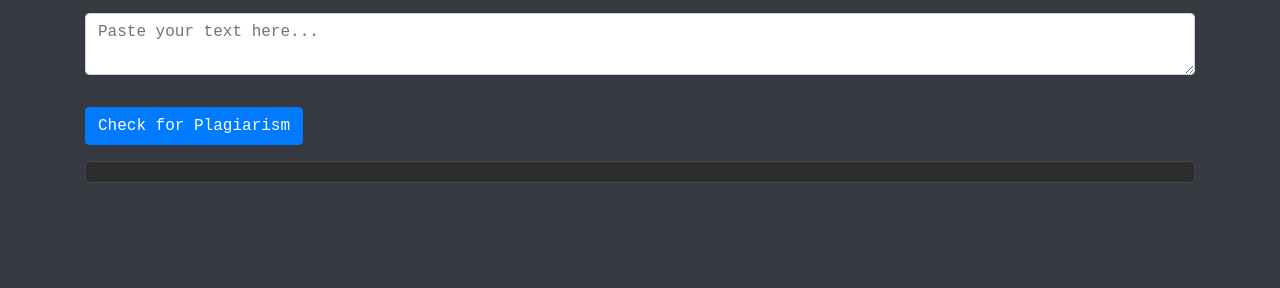
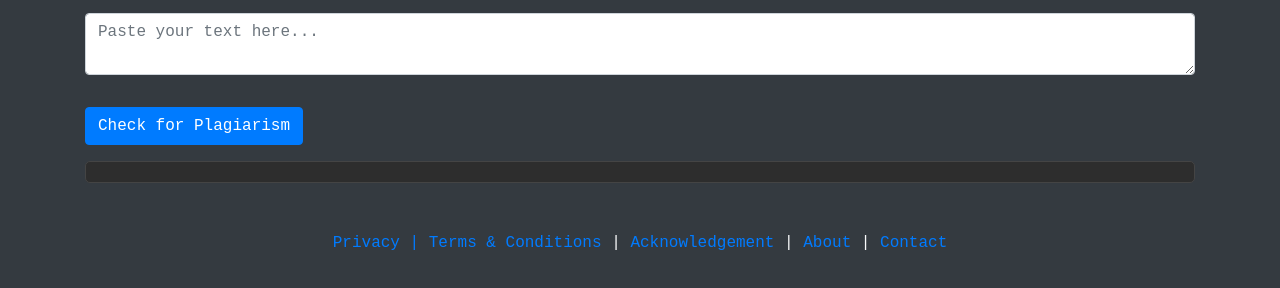
Before and after one commit to imDevinder/plagiarism-checker, a plain HTML site: page index.html in a window 1280 px wide. Shown: the part 146-434 px from the top of the page. Drawn offline with nearby package versions, Linux system fonts and the light colour scheme.

Commit message:
Update index.html

```diff
--- a/index.html
+++ b/index.html
@@ -3,7 +3,7 @@
 <head>
     <meta charset="UTF-8">
     <meta name="viewport" content="width=device-width, initial-scale=1.0">
-    <title>Enhanced Plagiarism Checker</title>
+    <title>Strict Plagiarism Checker</title>
     <link href="https://maxcdn.bootstrapcdn.com/bootstrap/4.5.2/css/bootstrap.min.css" rel="stylesheet">
     <link rel="stylesheet" href="styles.css">
     <link rel="icon" href="favicon.ico" type="image/x-icon">
@@ -21,14 +21,14 @@
                     <a class="nav-link" href="#">Home</a>
                 </li>
                 <li class="nav-item">
-                    <a class="nav-link" href="#">About</a>
+                    <a class="nav-link" href="about.html">About</a>
                 </li>
                 <li class="nav-item">
-                    <a class="nav-link" href="#">Contact</a>
+                    <a class="nav-link" href="contact.html">Contact</a>
                 </li>
             </ul>
             <a class="nav-link ml-auto" href="https://instagram.com/imDevinderSharma" target="_blank">
-                <div>Follow on <img src="images/Instagram-logo.png" alt="Instagram" style="width: 24px; height: 24px;"></div>
+                <div>Follow on <img src="/images/Instagram-logo.png" alt="Instagram" style="width: 24px; height: 24px;"></div>
             </a>
         </div>
     </nav>
@@ -69,6 +69,13 @@
         </div>
     </div>
 
+    <!-- Footer -->
+    <footer class="mt-5">
+        <div class="container text-center">
+            <p><a href="privacy.html">Privacy | Terms & Conditions</a> | <a href="acknowledgement.html">Acknowledgement</a> | <a href="about.html">About</a> | <a href="contact.html">Contact</a></p>
+        </div>
+    </footer>
+
     <script src="https://code.jquery.com/jquery-3.6.0.min.js"></script>
     <script src="https://cdn.jsdelivr.net/npm/@popperjs/core@2.11.8/dist/umd/popper.min.js"></script>
     <script src="https://maxcdn.bootstrapcdn.com/bootstrap/4.5.2/js/bootstrap.min.js"></script>
```
